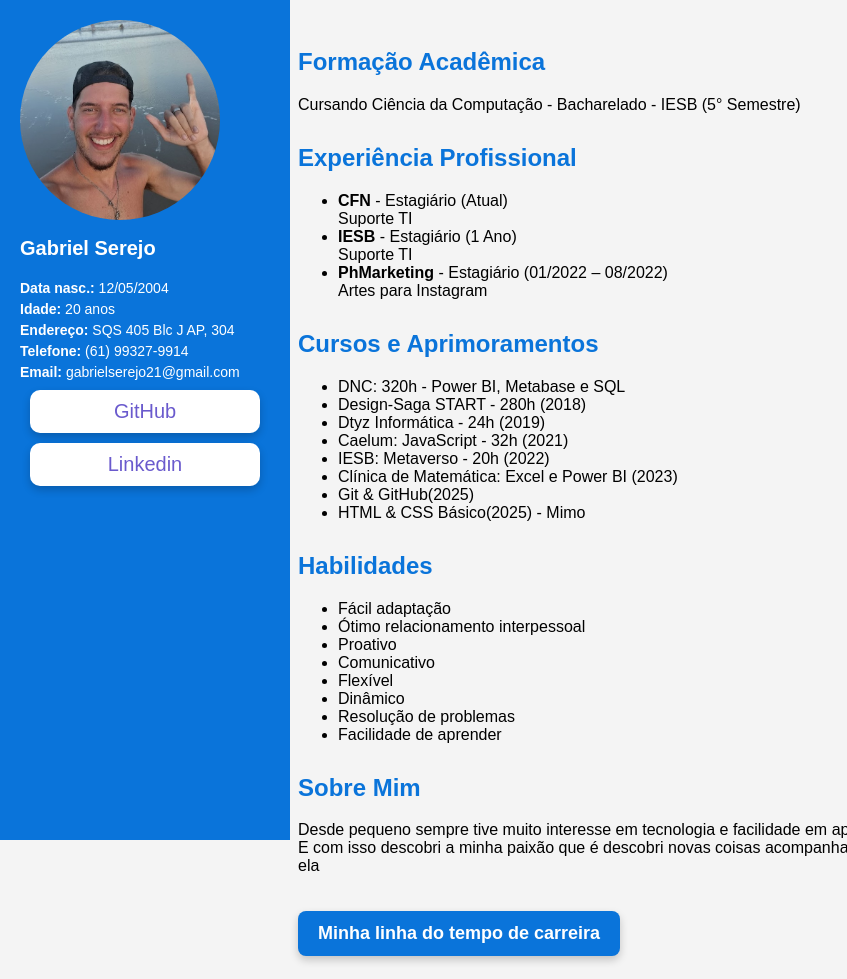
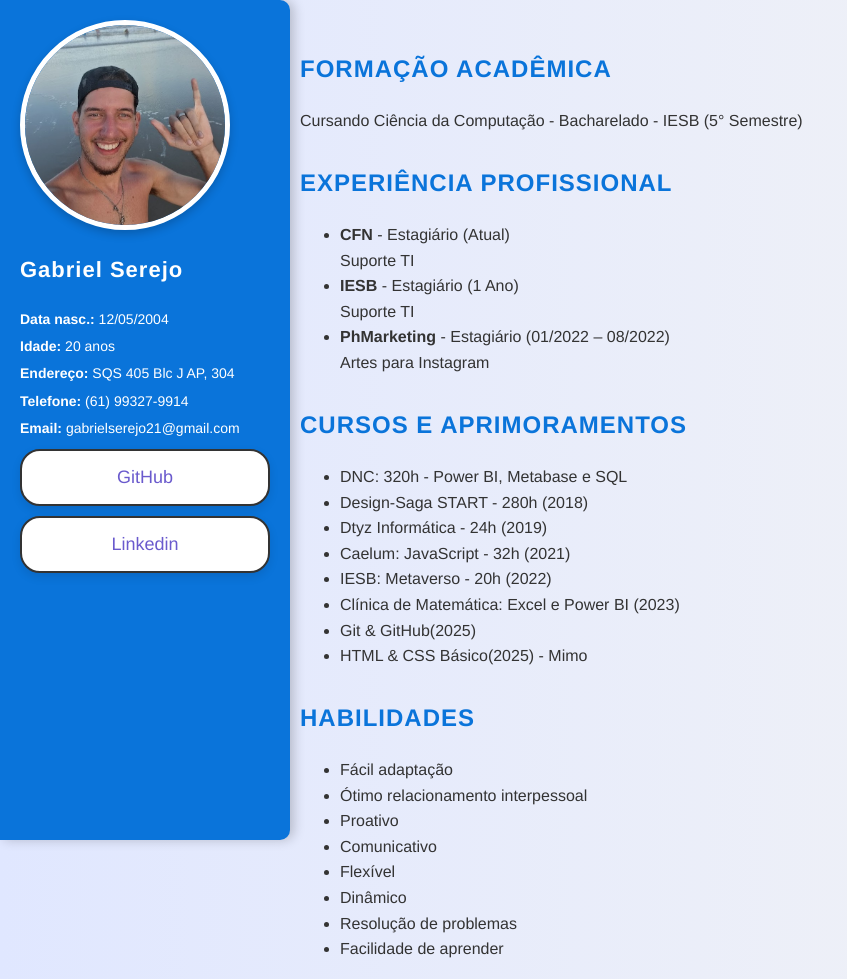
Before and after one commit to GSerejo/Curriculo, a plain HTML site: page index.html in a window 1280 px wide. Shown: the top 979 px of the page, without its empty margins (0-847 px from the left). Drawn offline with Linux system fonts and the light colour scheme.

Commit message:
melhorando

```diff
--- a/index.html
+++ b/index.html
@@ -3,82 +3,13 @@
   <head>
     <meta charset="UTF-8">
     <title>Currículo - Gabriel Serejo</title>
-  <style>
-    body {
-      margin: 30;
-      font-family: Arial, sans-serif;
-      background-color: #f4f4f4;
-    }
+    <body class="curriculo">
+      <link rel="stylesheet" href="principal.css">
 
-    .sidebar {
-      position: fixed;
-      top: 0;
-      left: 0;
-      width: 250px;
-      height: 100%;
-      background-color: #0a74da;
-      color: white;
-      padding: 20px;
-    }
 
-    .sidebar h1 {
-      font-size: 20px;
-      margin-bottom: 20px;
-    }
-
-    .sidebar p {
-      font-size: 14px;
-      margin: 5px 0;
-    }
-
-    .content {
-      margin-left: 270px;
-      padding: 20px;
-    }
-
-    section {
-      margin-bottom: 30px;
-    }
-
-    h2 {
-      color: #0a74da;
-    }
-    img{
-        height: 200px;
-        width: 200px;
-        border-radius: 200px;
-        border-color: black;
-    }
-    a{
-        background-color: white;
-        font-size: 20px;
-        border-radius: 10px;
-        padding: 10px;
-        display: block;
-        text-align: center;
-        margin: 10px;
-        color: slateblue;
-        box-shadow: 0 4px 8px rgba(0,0,0,0.2);
-        text-decoration: none;
-        transition: background-color 0.3s ease, transform 0.2s ease;
-    }
-    a.linha-do-tempo{
-        background-color: #0a74da;
-  color: white;
-  font-size: 18px;
-  font-weight: bold;
-  padding: 12px 20px;
-  margin: 20px auto;
-  display: inline-block;
-  text-align: center;
-  border-radius: 8px;
-  box-shadow: 0 4px 8px rgba(0,0,0,0.2);
-  text-decoration: none;
-  transition: background-color 0.3s ease, transform 0.2s ease;
-    }
-  </style>
     </head>
     <body>
+  <script src="cursor-shadow.js"></script>
   <div class="sidebar">
     <img src="Foto.jpg">
     <h1>Gabriel Serejo</h1>
--- /dev/null
+++ b/principal.css
@@ -0,0 +1,182 @@
+/* Estilo comum */
+body {
+    font-family: 'Helvetica Neue', Arial, sans-serif;
+    background-color: #f0f4f8;
+    color: #333;
+    line-height: 1.6;
+    margin: 0;
+    padding: 0;
+  }
+
+  /* ========== Página Currículo (index.html) ========== */
+  body.curriculo {
+    display: flex;
+    min-height: 100vh;
+    background: linear-gradient(to right, #e0e7ff, #f4f4f4);
+  }
+
+  /* Sidebar */
+  .curriculo .sidebar {
+    position: fixed;
+    top: 0;
+    left: 0;
+    width: 250px;
+    height: 100%;
+    background-color: #0a74da;
+    color: white;
+    padding: 20px;
+    border-radius: 0 10px 10px 0;
+    box-shadow: 4px 0 12px rgba(0, 0, 0, 0.2);
+    z-index: 10;
+  }
+
+  .curriculo .sidebar h1 {
+    font-size: 22px;
+    margin-bottom: 20px;
+    letter-spacing: 1px;
+  }
+
+  .curriculo .sidebar p {
+    font-size: 14px;
+    margin: 5px 0;
+  }
+
+  /* Conteúdo */
+  .curriculo .content {
+    margin-left: 270px;
+    padding: 30px;
+    flex-grow: 1;
+  }
+
+  .curriculo section {
+    margin-bottom: 30px;
+  }
+
+  .curriculo h2 {
+    color: #0a74da;
+    font-size: 24px;
+    font-weight: 600;
+    text-transform: uppercase;
+    letter-spacing: 1px;
+  }
+
+  /* Imagem */
+  .curriculo img {
+    height: 200px;
+    width: 200px;
+    border-radius: 50%;
+    border: 5px solid white;
+    box-shadow: 0 4px 10px rgba(0, 0, 0, 0.2);
+    transition: transform 0.3s ease;
+  }
+
+  .curriculo img:hover {
+    transform: scale(1.1);
+  }
+
+  /* Links */
+  .curriculo a {
+    background-color: white;
+    font-size: 18px;
+    border-radius: 20px;
+    padding: 12px;
+    display: block;
+    text-align: center;
+    margin: 10px 0;
+    color: slateblue;
+    text-decoration: none;
+    box-shadow: 0 4px 10px rgba(0, 0, 0, 0.1);
+    transition: all 0.3s ease;
+    transform: translateY(0);
+    border: 2px solid #333; /* Adiciona a borda com cor */
+  }
+
+
+  .curriculo a:hover {
+    background-color: #004d95;
+    color: white;
+    transform: translateY(-5px);
+    box-shadow: 0 6px 15px rgba(0, 0, 0, 0.1);
+  }
+
+  /* ========== Página Linha do Tempo ========== */
+  body.linha-do-tempo {
+    margin: 0;
+    padding: 30px;
+    background: linear-gradient(to left, #f4f4f4, #e0e7ff);
+  }
+
+  .linha-do-tempo h1 {
+    color: #0a74da;
+    text-align: center;
+    font-size: 32px;
+    font-weight: 700;
+    margin-bottom: 20px;
+  }
+
+  .linha-do-tempo ul {
+    list-style: none;
+    padding: 0;
+    max-width: 700px;
+    margin: auto;
+  }
+
+  .linha-do-tempo li {
+    background-color: white;
+    border-left: 6px solid #0a74da;
+    padding: 20px;
+    margin: 20px 0;
+    border-radius: 12px;
+    box-shadow: 0 4px 12px rgba(0, 0, 0, 0.1);
+    transition: all 0.3s ease;
+  }
+
+  .linha-do-tempo li:hover {
+    transform: translateX(10px);
+    box-shadow: 0 8px 20px rgba(0, 0, 0, 0.15);
+  }
+
+  .linha-do-tempo h2 {
+    margin: 0 0 10px 0;
+    color: #0a74da;
+  }
+
+  .linha-do-tempo blockquote {
+    margin: 0;
+    padding-left: 15px;
+    border-left: 3px solid #ccc;
+    color: #555;
+    font-style: italic;
+  }
+
+  /* Botões */
+  .linha-do-tempo .botao-voltar {
+    display: block;
+    width: fit-content;
+    margin: 40px auto 0 auto;
+    padding: 14px 28px;
+    background-color: #0a74da;
+    color: white;
+    font-size: 18px;
+    text-align: center;
+    text-decoration: none;
+    border-radius: 12px;
+    box-shadow: 0 4px 12px rgba(0, 0, 0, 0.15);
+    transition: all 0.3s ease;
+  }
+
+  .linha-do-tempo .botao-voltar:hover {
+    background-color: #094ba0;
+    transform: scale(1.05);
+    box-shadow: 0 6px 20px rgba(0, 0, 0, 0.2);
+  }
+
+  .linha-do-tempo hr {
+    margin-top: 40px;
+    max-width: 700px;
+    border: none;
+    border-top: 3px solid #0a74da;
+    margin: 20px auto;
+    /* Estilo para a sombra do cursor */
+
+}
```
Also changed, not shown: Linha do tempo.html (+5 -68 lines). Lines whose indentation alone changed are shown as unchanged.
